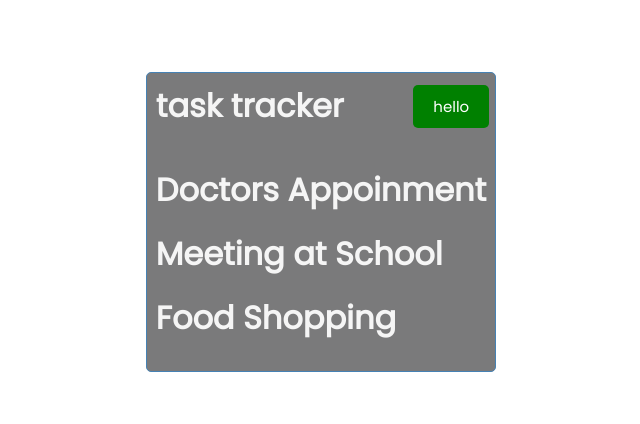
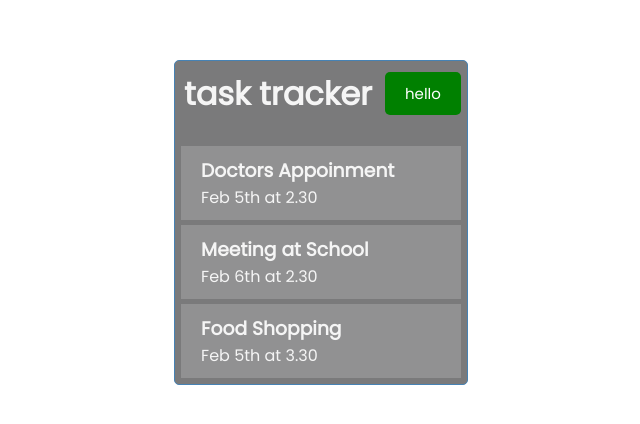
Before and after one commit to iamabdulkarim/React-task-tracker, a React (Create React App) app: page / in a window 1280 px wide. Shown: the part 178-602 px from the top of the page, without its empty margins (319-959 px from the left). Built offline with nearby package versions, Linux system fonts and the light colour scheme.

Commit message:
Task Components

```diff
--- a/package.json
+++ b/package.json
@@ -8,6 +8,7 @@
     "@testing-library/user-event": "^13.5.0",
     "react": "^18.2.0",
     "react-dom": "^18.2.0",
+    "react-icons": "^4.4.0",
     "react-scripts": "5.0.1",
     "web-vitals": "^2.1.4"
   },
--- a/src/App.js
+++ b/src/App.js
@@ -2,7 +2,7 @@
 import  Header  from "./components/Header";
 import  Tasks  from './components/Tasks';
 function App() {
-  const [tasks, setTask] = useState( [
+  const [tasks] = useState( [
     {
       id:1,
       text:'Doctors Appoinment',
--- /dev/null
+++ b/src/components/Task.js
@@ -0,0 +1,10 @@
+const Task = ({task}) => {
+  return (
+    <div className="task">
+      <h3>{task.text}</h3>
+      <p>{task.day}</p>
+    </div>
+  )
+}
+
+export default Task
--- a/src/components/Tasks.js
+++ b/src/components/Tasks.js
@@ -1,10 +1,10 @@
-
+import Task from './Task'
 const Tasks = ({tasks}) => {
 
   return (
     <>
      {tasks.map((task) => (
-       <h1 key={task.id}>{task.text}</h1>
+       <Task key={task.id} task={task}/>
       ))}
     </>
   )
```
Also changed, not shown: 1 other file (tests, documents, lock files or other folders).
